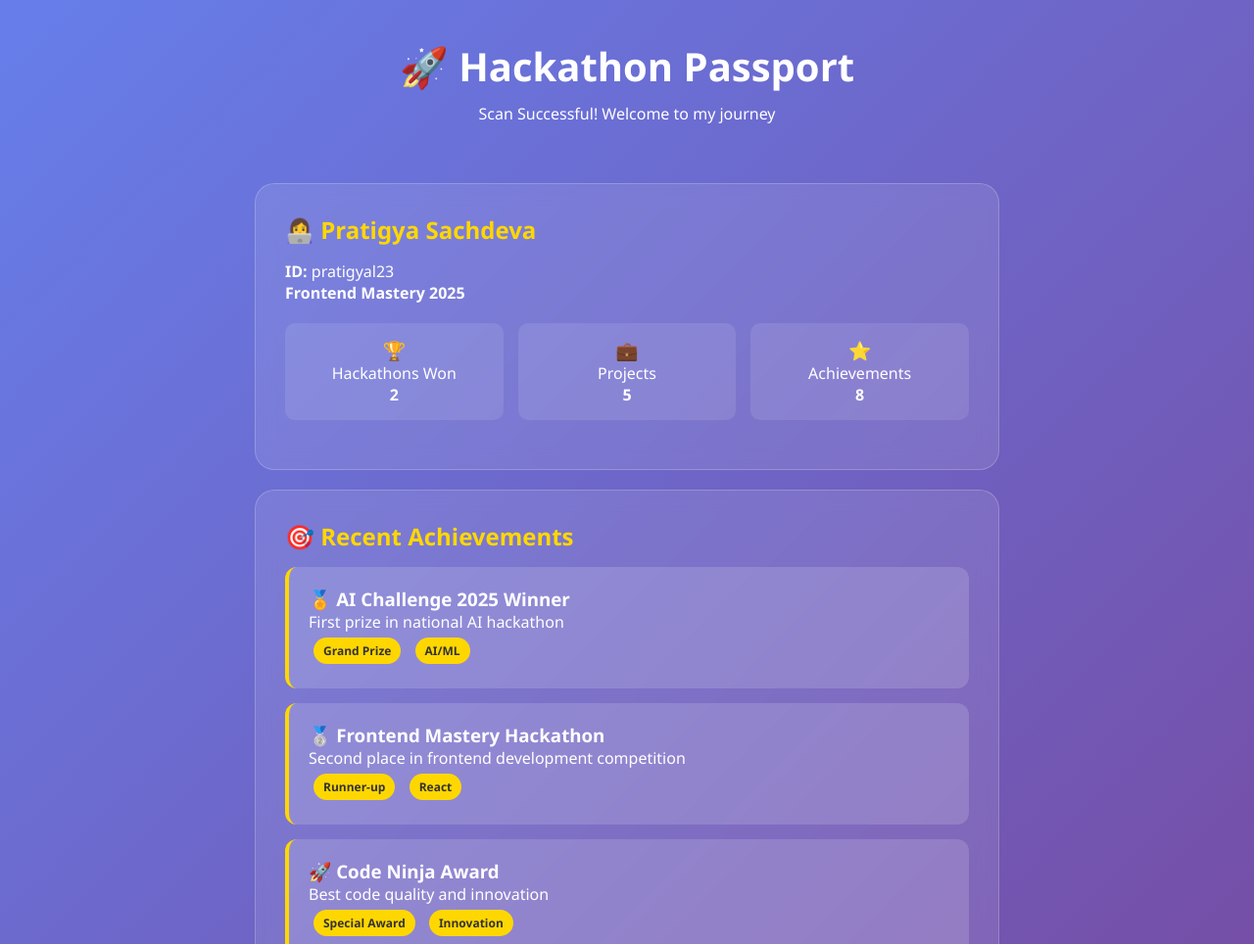
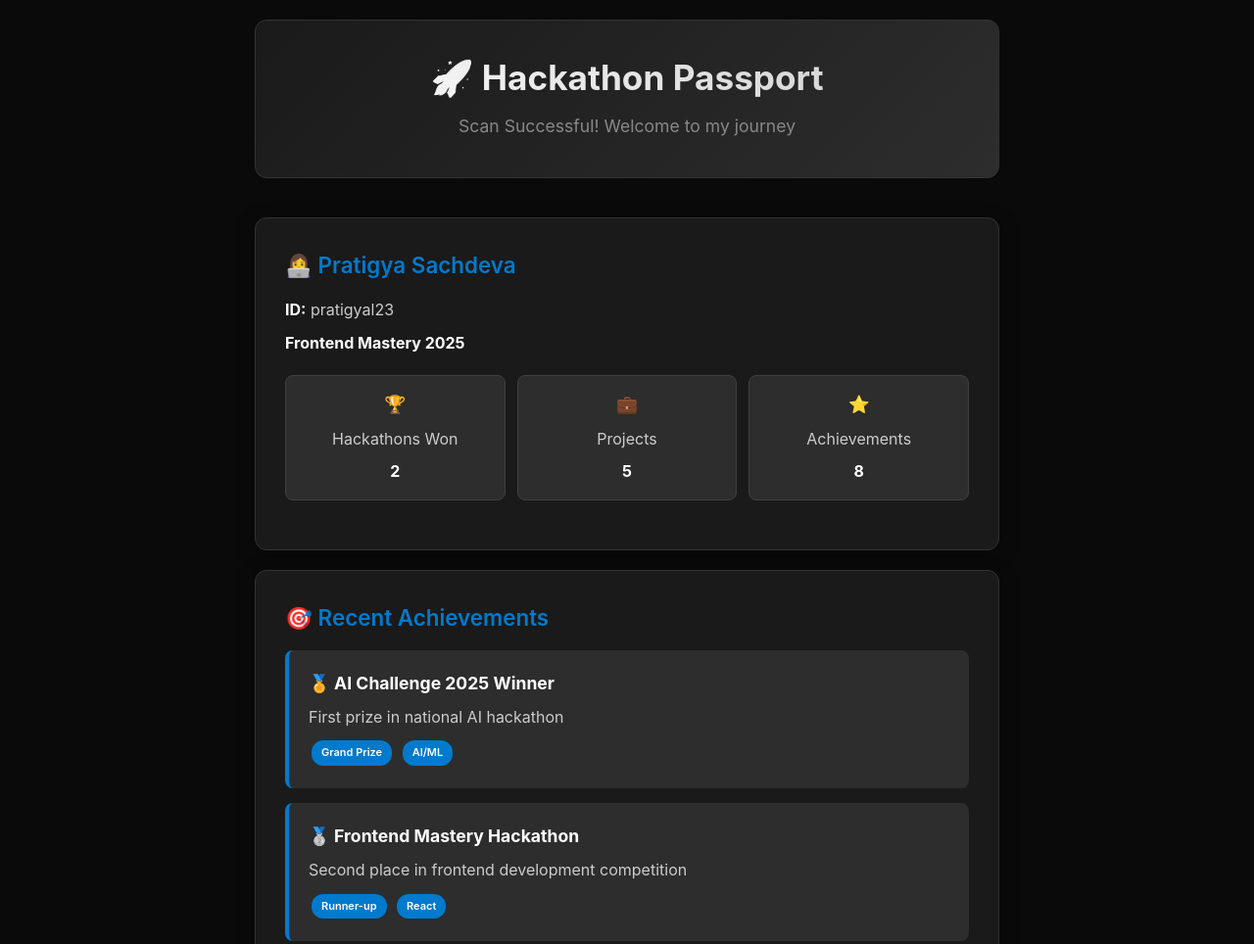
Before and after one commit to pratigyasachdeva/hackathon-passport, a plain HTML site: page index.html in a window 1280 px wide. Shown: the top 964 px of the page at 98% size. Drawn offline with Linux system fonts and the light colour scheme.

Commit message:
Update to professional dark theme

```diff
--- a/index.html
+++ b/index.html
@@ -12,10 +12,11 @@
         }
 
         body {
-            font-family: 'Segoe UI', Tahoma, Geneva, Verdana, sans-serif;
-            background: linear-gradient(135deg, #667eea 0%, #764ba2 100%);
+            font-family: -apple-system, BlinkMacSystemFont, 'Segoe UI', Roboto, sans-serif;
+            background: #0a0a0a;
+            color: #ffffff;
             min-height: 100vh;
-            color: white;
+            line-height: 1.6;
         }
 
         .container {
@@ -27,76 +28,107 @@
         .header {
             text-align: center;
             margin-bottom: 40px;
-            padding: 20px;
+            padding: 30px 20px;
+            background: linear-gradient(135deg, #1a1a1a 0%, #2d2d2d 100%);
+            border-radius: 12px;
+            border: 1px solid #333;
         }
 
         .profile-card {
-            background: rgba(255, 255, 255, 0.1);
-            backdrop-filter: blur(10px);
-            border-radius: 20px;
+            background: #1a1a1a;
+            border-radius: 12px;
             padding: 30px;
             margin-bottom: 20px;
-            border: 1px solid rgba(255, 255, 255, 0.2);
+            border: 1px solid #333;
+            box-shadow: 0 4px 20px rgba(0, 0, 0, 0.3);
         }
 
         .achievement {
-            background: rgba(255, 255, 255, 0.15);
+            background: #2d2d2d;
             padding: 20px;
             margin: 15px 0;
-            border-radius: 12px;
-            border-left: 4px solid #ffd700;
+            border-radius: 8px;
+            border-left: 4px solid #007acc;
         }
 
         .stats {
             display: grid;
-            grid-template-columns: repeat(auto-fit, minmax(150px, 1fr));
-            gap: 15px;
+            grid-template-columns: repeat(auto-fit, minmax(120px, 1fr));
+            gap: 12px;
             margin: 20px 0;
         }
 
         .stat-item {
-            background: rgba(255, 255, 255, 0.1);
+            background: #2d2d2d;
             padding: 15px;
-            border-radius: 10px;
+            border-radius: 8px;
             text-align: center;
+            border: 1px solid #404040;
         }
 
         button {
-            background: #ff6b6b;
+            background: #007acc;
             color: white;
             border: none;
-            padding: 12px 30px;
-            border-radius: 25px;
-            font-size: 16px;
+            padding: 12px 25px;
+            border-radius: 6px;
+            font-size: 14px;
             cursor: pointer;
-            margin: 10px;
+            margin: 5px;
             transition: all 0.3s ease;
+            font-weight: 500;
         }
 
         button:hover {
-            background: #ff5252;
-            transform: translateY(-2px);
+            background: #005a9e;
+            transform: translateY(-1px);
         }
 
         h1 {
-            font-size: 2.5rem;
-            margin-bottom: 10px;
+            font-size: 2.2rem;
+            margin-bottom: 8px;
+            background: linear-gradient(45deg, #fff, #ccc);
+            -webkit-background-clip: text;
+            -webkit-text-fill-color: transparent;
+            font-weight: 700;
         }
 
         h2 {
-            color: #ffd700;
+            color: #007acc;
             margin-bottom: 15px;
+            font-size: 1.4rem;
+            font-weight: 600;
+        }
+
+        h3 {
+            color: #ffffff;
+            margin-bottom: 8px;
+            font-size: 1.1rem;
         }
 
         .badge {
             display: inline-block;
-            background: #ffd700;
-            color: #333;
-            padding: 5px 10px;
-            border-radius: 15px;
-            font-size: 12px;
-            font-weight: bold;
-            margin: 5px;
+            background: #007acc;
+            color: white;
+            padding: 4px 10px;
+            border-radius: 12px;
+            font-size: 11px;
+            font-weight: 600;
+            margin: 3px;
+        }
+
+        p {
+            color: #cccccc;
+            margin-bottom: 8px;
+        }
+
+        strong {
+            color: #ffffff;
+        }
+
+        .header p {
+            color: #888;
+            font-size: 1.1rem;
         }
     </style>
 </head>
```
